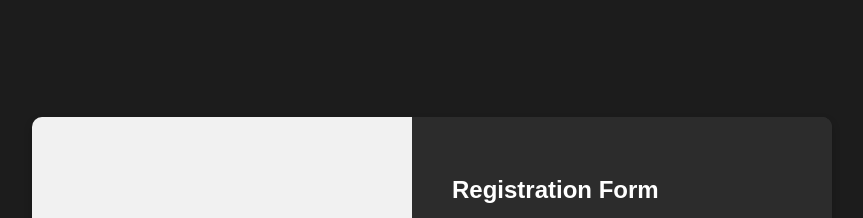
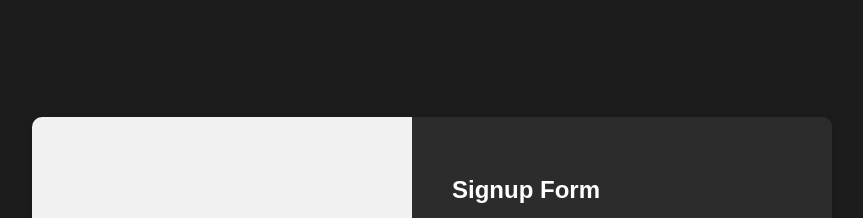
Before and after one commit to md-fahad-ali/mukti24-example, a plain HTML site: page signup.html in a window 1280 px wide. Shown: the top 218 px of the page, without its empty margins (208-1071 px from the left). Drawn offline with Linux system fonts and the light colour scheme.

Commit message:
update:tada

```diff
--- a/signup.html
+++ b/signup.html
@@ -151,7 +151,7 @@
         <img id="responsive-image" src="your-image-url.png" alt="Image" />
       </div>
       <div class="right">
-        <h2>Registration Form</h2>
+        <h2>Signup Form</h2>
         <br />
         <form>
           <div class="form-group">
```
